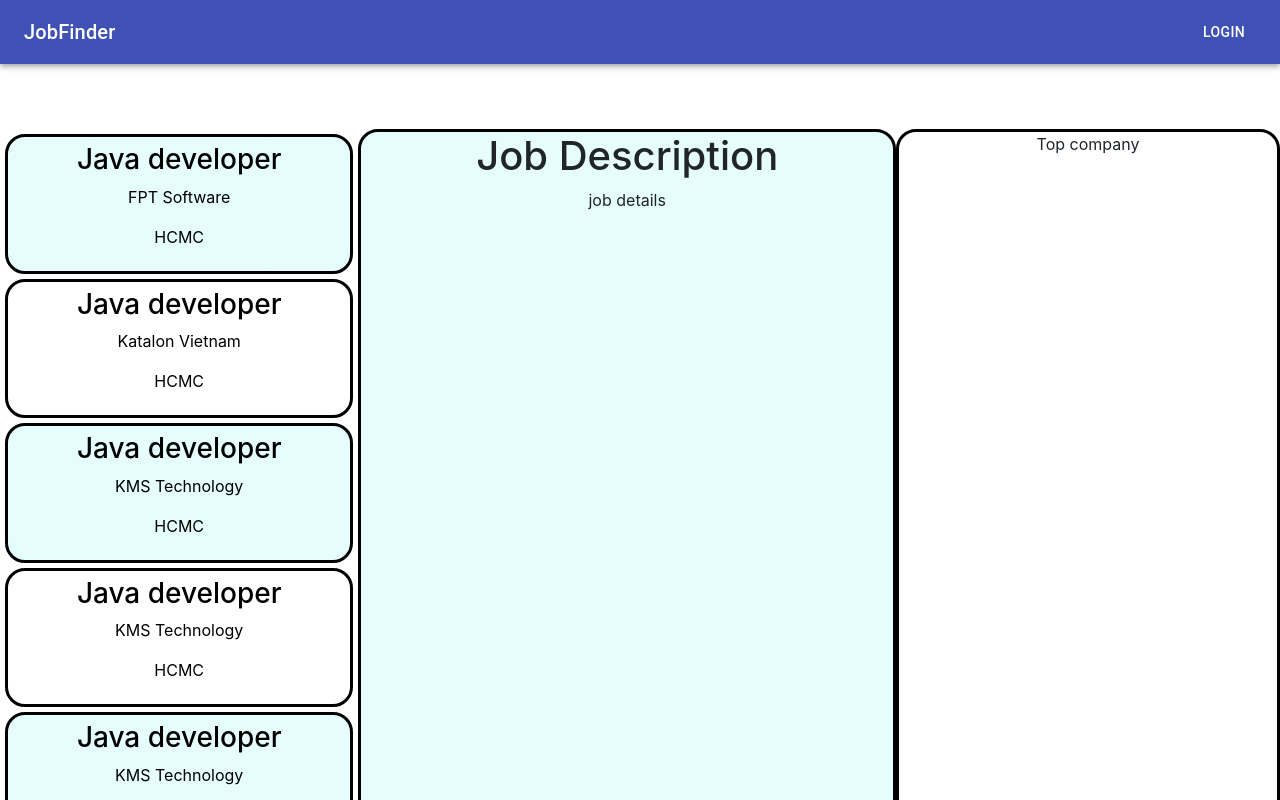
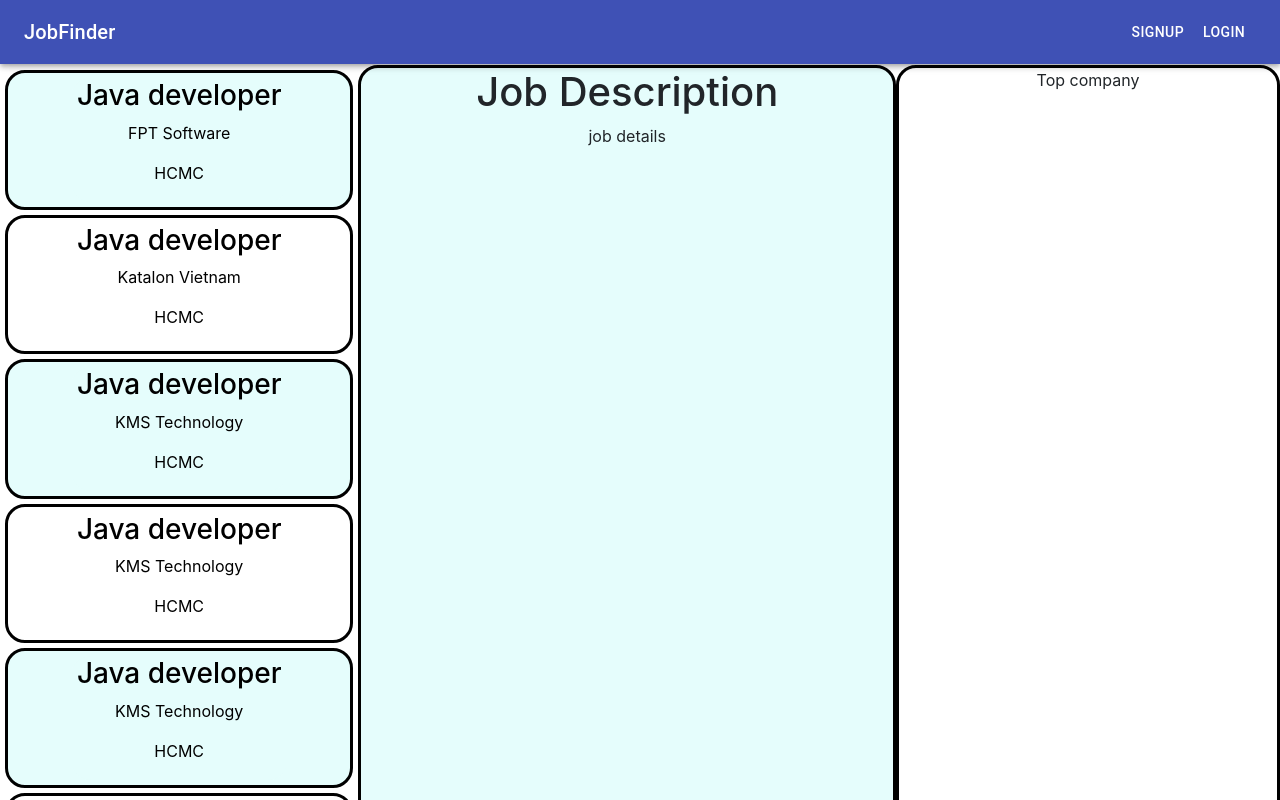
Before and after one commit to c4phesua/JobFinder-portal, a React (Create React App) app: page / in a window 1280 px wide. Shown: the top 800 px of the page. Built offline with nearby package versions, Linux system fonts and the light colour scheme.

Commit message:
add signup link to NavigationBar.jsx and Login.jsx

```diff
--- a/src/component/NavigationBar.jsx
+++ b/src/component/NavigationBar.jsx
@@ -22,7 +22,7 @@ export default function ButtonAppBar() {
 
   return (
       <div className={classes.root}>
-        <AppBar position="static">
+        <AppBar position="fixed">
           <Toolbar>
             <Typography
                 className={classes.menuButton}
@@ -33,6 +33,7 @@ export default function ButtonAppBar() {
               </a>
             </Typography>
             <Typography className={classes.title}> </Typography>
+            <Button color="inherit" href="/signup">Signup</Button>
             <Button color="inherit" href="/login">Login</Button>
           </Toolbar>
         </AppBar>
--- a/src/page/Login.jsx
+++ b/src/page/Login.jsx
@@ -86,7 +86,7 @@ export default function SignIn() {
                 </Link>
               </Grid>
               <Grid item>
-                <Link href="#" variant="body2">
+                <Link href="/signup" variant="body2">
                   {"Don't have an account? Sign Up"}
                 </Link>
               </Grid>
```
